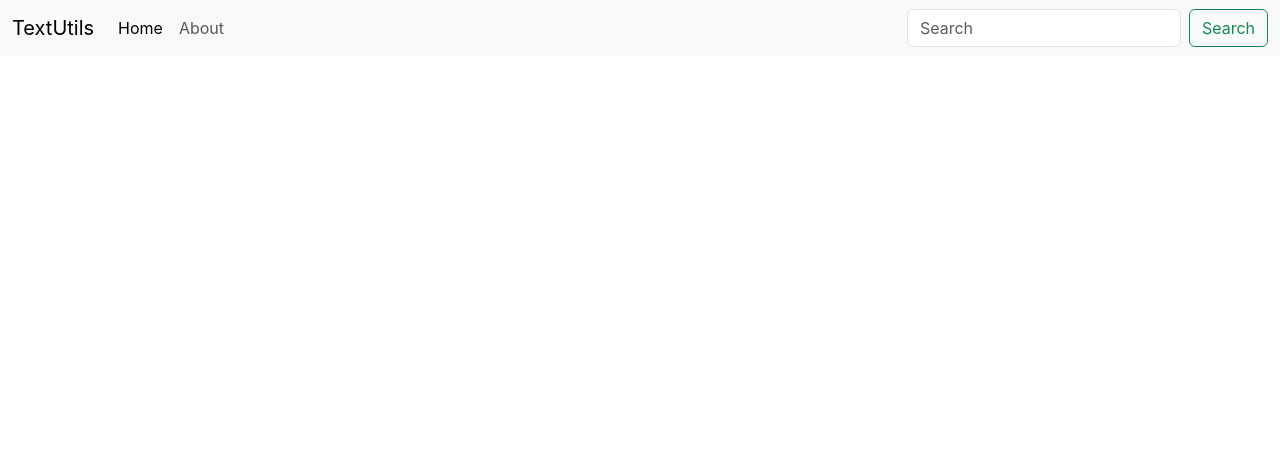
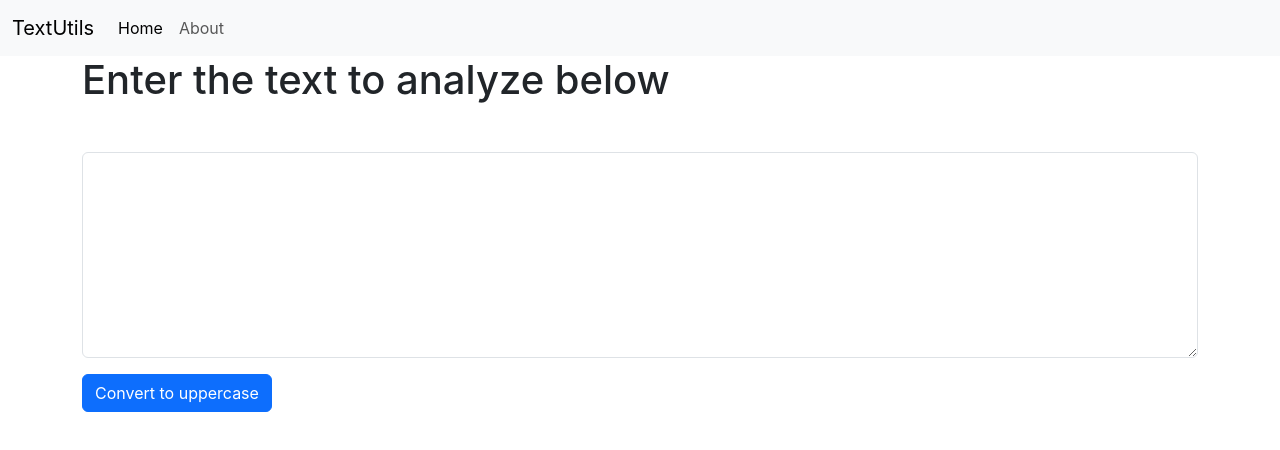
Before and after one commit to CMBhatt123/textutils-react, a React (Create React App) app: page / in a window 1280 px wide. Shown: the top 450 px of the page. Built offline with nearby package versions, Linux system fonts and the light colour scheme.

Commit message:
using hooks

```diff
--- a/src/App.js
+++ b/src/App.js
@@ -1,52 +1,14 @@
 import logo from "./logo.svg";
 import "./App.css";
+import Navbar from "./components/Navbar";
+import TextForm from "./components/TextForm";
 function App() {
   return (
     <>
-      <nav className="navbar navbar-expand-lg bg-body-tertiary">
-        <div className="container-fluid">
-          <a className="navbar-brand" href="/">
-            TextUtils
-          </a>
-          <button
-            className="navbar-toggler"
-            type="button"
-            data-bs-toggle="collapse"
-            data-bs-target="#navbarSupportedContent"
-            aria-controls="navbarSupportedContent"
-            aria-expanded="false"
-            aria-label="Toggle navigation"
-          >
-            <span className="navbar-toggler-icon"></span>
-          </button>
-          <div className="collapse navbar-collapse" id="navbarSupportedContent">
-            <ul className="navbar-nav me-auto mb-2 mb-lg-0">
-              <li className="nav-item">
-                <a className="nav-link active" aria-current="page" href="/">
-                  Home
-                </a>
-              </li>
-              <li className="nav-item">
-                <a className="nav-link" href="/">
-                  About
-                </a>
-              </li>
-
-            </ul>
-            <form className="d-flex" role="search">
-              <input
-                className="form-control me-2"
-                type="search"
-                placeholder="Search"
-                aria-label="Search"
-              />
-              <button className="btn btn-outline-success" type="submit">
-                Search
-              </button>
-            </form>
-          </div>
-        </div>
-      </nav>
+      <Navbar title="TextUtils" />
+      <div className="container">
+        <TextForm heading="Enter the text to analyze below" />
+      </div>
     </>
   );
 }
--- /dev/null
+++ b/src/components/Navbar.js
@@ -0,0 +1,38 @@
+import React from "react";
+
+export default function Navbar(props) {
+  return (
+    <nav className="navbar navbar-expand-lg bg-body-tertiary">
+      <div className="container-fluid">
+        <a className="navbar-brand" href="/">
+          {props.title}
+        </a>
+        <button
+          className="navbar-toggler"
+          type="button"
+          data-bs-toggle="collapse"
+          data-bs-target="#navbarSupportedContent"
+          aria-controls="navbarSupportedContent"
+          aria-expanded="false"
+          aria-label="Toggle navigation"
+        >
+          <span className="navbar-toggler-icon"></span>
+        </button>
+        <div className="collapse navbar-collapse" id="navbarSupportedContent">
+          <ul className="navbar-nav me-auto mb-2 mb-lg-0">
+            <li className="nav-item">
+              <a className="nav-link active" aria-current="page" href="/">
+                Home
+              </a>
+            </li>
+            <li className="nav-item">
+              <a className="nav-link" href="/">
+                About
+              </a>
+            </li>
+          </ul>
+        </div>
+      </div>
+    </nav>
+  );
+}
--- /dev/null
+++ b/src/components/TextForm.js
@@ -0,0 +1,14 @@
+import React, { useState } from "react";
+export default function Textform(props) {
+  const [text, setText] = useState("Enter text here");
+  return (
+    <div>
+      <div className="mb-3">
+        <h1>{props.heading}</h1>
+        <label for="mybox" className="form-label"></label>
+        <textarea className="form-control my-3" id="mybox" rows="8"></textarea>
+      </div>
+      <button className="btn btn-primary">Convert to uppercase</button>
+    </div>
+  );
+}
```
